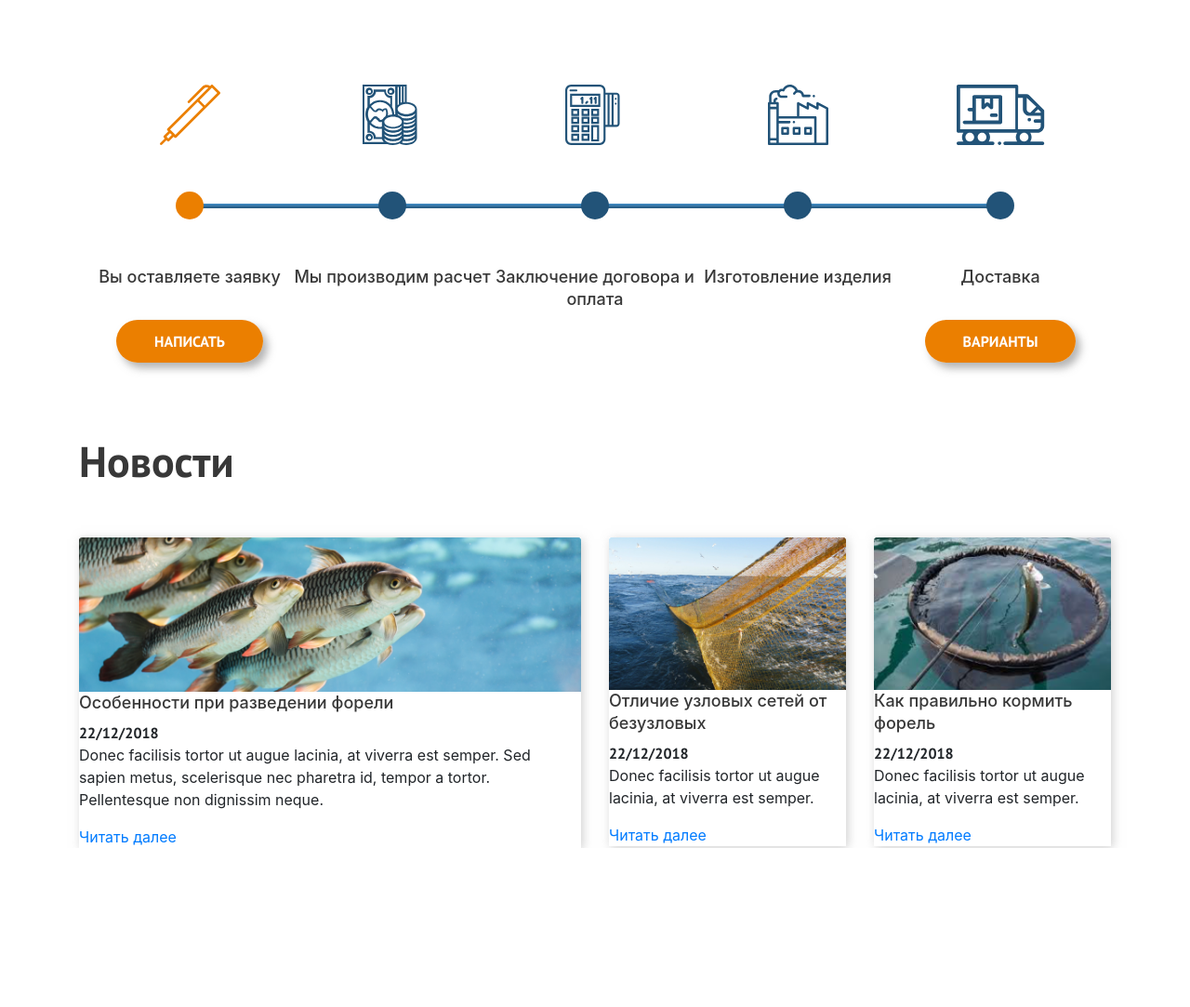
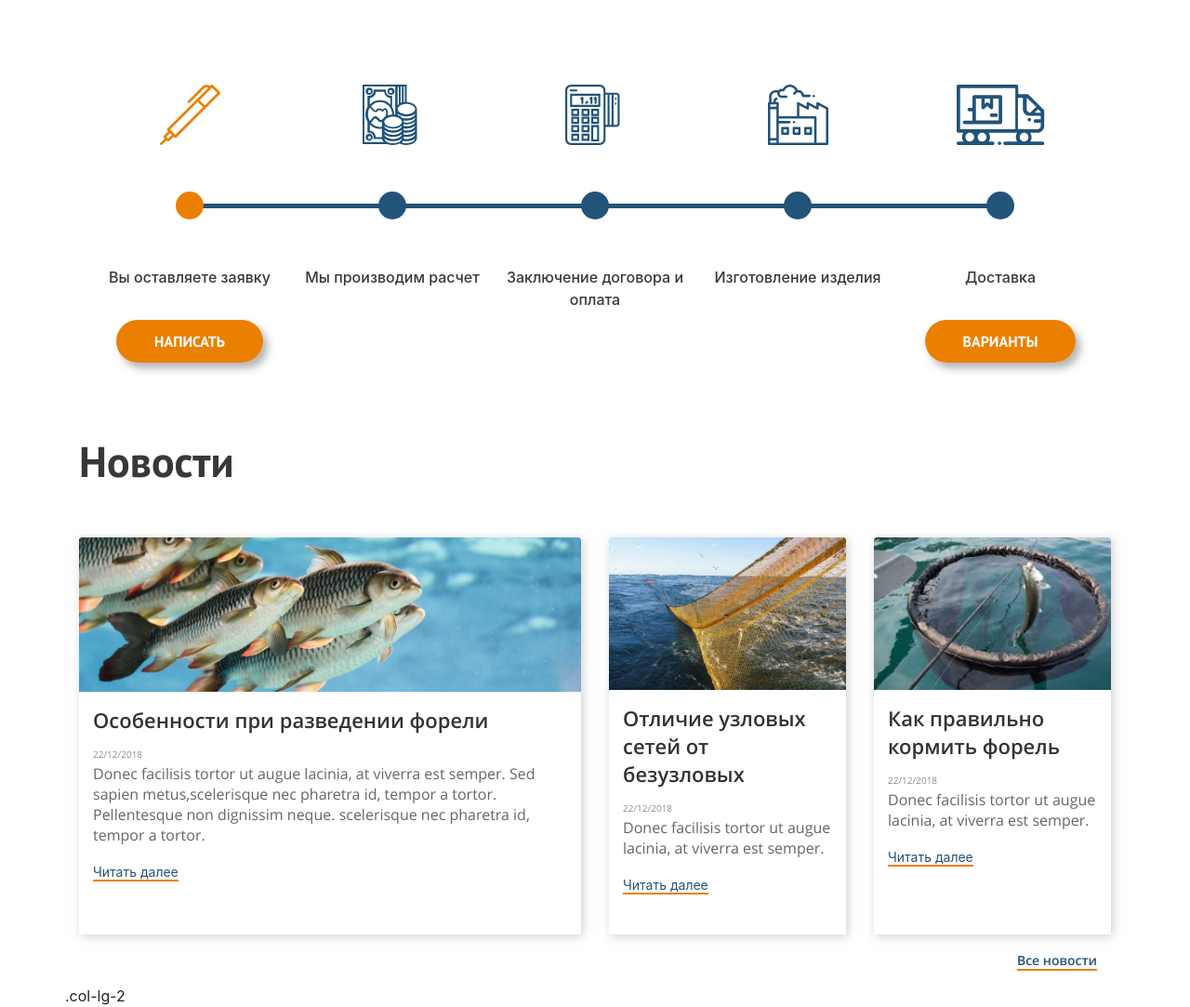
Before and after one commit to solovjevrv/kasimov-wp, a PHP site: page / in a window 1280 px wide. Shown: the part 2670-3753 px from the top of the page at 93% size. Before the commit the page ends 3582 px from the top, so only its background shows below. Run offline with PHP 8.4, Linux system fonts and the light colour scheme.

Commit message:
работа над news и contacts

```diff
--- a/css/main.css
+++ b/css/main.css
@@ -342,11 +342,12 @@ iframe {
 }
 
 .svg-block h5 {
+  font-size: 16px;
   margin-bottom: 45px;
 }
 
 .svg-block path {
-  transition: 0.3s;
+  transition: 0.6s;
 }
 
 .icon-circles {
@@ -362,13 +363,13 @@ iframe {
 
 .line {
   position: absolute;
-  background:linear-gradient(180deg, #4DA0DF -30%, #225378 102%);
+  background:#225378;
   height: 5px;
   width: 100%;
   top: 128px;
   left: 55%;
   z-index: -1;
-  transition: 0.4s;
+  transition: 0.6s;
 }
 
 .circle-1 {
@@ -377,7 +378,7 @@ iframe {
   background: #EB7F00;
   border-radius: 50%;
   z-index: 99;
-  transition: 0.4s;
+  transition: 0.6s;
 
 }
 .circle-2 {
@@ -386,7 +387,7 @@ iframe {
   background: #225378;
   border-radius: 50%;
   z-index: 99;
-  transition: 0.4s;
+  transition: 0.6s;
 
 }
 .circle-3 {
@@ -395,7 +396,7 @@ iframe {
   background: #225378;
   border-radius: 50%;
   z-index: 99;
-  transition: 0.4s;
+  transition: 0.6s;
 
 }
 .circle-4 {
@@ -404,7 +405,7 @@ iframe {
   background: #225378;
   border-radius: 50%;
   z-index: 99;
-  transition: 0.4s;
+  transition: 0.6s;
 
 }
 .circle-5 {
@@ -413,7 +414,7 @@ iframe {
   background: #225378;
   border-radius: 50%;
   z-index: 99;
-  transition: 0.4s;
+  transition: 0.6s;
 
 }
 
@@ -433,6 +434,52 @@ iframe {
 }
 
 .new-prev {
+  height: 427px;
   box-shadow: 2px 2px 10px rgba(162, 162, 162, 0.5);
 
 }
+
+.new-prev-content {
+  padding: 15px;
+}
+
+.post-title{
+  font-family: "Open_Sans_SemiBold";
+  font-size: 22px;
+  line-height: 30px;
+  color: #333333;
+}
+
+.post-data {
+  font-family: "Open_Sans_Regular";
+  font-size: 10px;
+  line-height: 14px;
+  color: #8B8B8B;
+}
+
+.post-text {
+  font-family: "Open_Sans_Regular";
+  font-size: 16px;
+  line-height: 22px;
+  color: #666666;
+}
+
+.post-button {
+  font-size: 14px;
+  line-height: 19px;
+  color: #225378;
+  border-bottom: 2px solid #EB7F00;
+
+}
+
+.post-button:hover {
+  color: #225378;
+  text-decoration:none;
+  border: none;
+}
+
+.button-all-news {
+  text-align: right;
+  padding: 15px;
+  font-family: "Open_Sans_SemiBold";
+}
--- a/index.html
+++ b/index.html
@@ -302,31 +302,49 @@
         <div class="col-lg-6">
           <div class="new-prev">
             <img src="img/new1.png" alt="Новость">
-            <h5 class="post-title">Особенности при разведении форели</h5>
+            <div class="new-prev-content">
+              <h5 class="post-title">Особенности при разведении форели</h5>
             <span class="post-data">22/12/2018</span>
-            <p class="post-text">Donec facilisis tortor ut augue lacinia, at viverra est semper. Sed sapien metus,
-              scelerisque nec pharetra id, tempor a tortor. Pellentesque non dignissim neque. </p>
+            <p class="post-text">Donec facilisis tortor ut augue lacinia, at viverra est semper. Sed sapien metus,scelerisque nec pharetra id, tempor a tortor. Pellentesque non dignissim neque. scelerisque nec pharetra id, tempor a tortor.</p>
             <a href="#" class="post-button">Читать далее</a>
+            </div>
           </div>
         </div>
         <div class="col-lg-3">
             <div class="new-prev">
               <img src="img/new2.png" alt="Новость">
-              <h5 class="post-title">Отличие узловых сетей от безузловых</h5>
+              <div class="new-prev-content">
+                <h5 class="post-title">Отличие узловых сетей от безузловых</h5>
               <span class="post-data">22/12/2018</span>
               <p class="post-text">Donec facilisis tortor ut augue lacinia, at viverra est semper. </p>
               <a href="#" class="post-button">Читать далее</a>
+              </div>
             </div>
           </div>
           <div class="col-lg-3">
             <div class="new-prev">
               <img src="img/new3.png" alt="Новость">
-              <h5 class="post-title">Как правильно кормить форель</h5>
+              <div class="new-prev-content">
+                <h5 class="post-title">Как правильно кормить форель</h5>
               <span class="post-data">22/12/2018</span>
               <p class="post-text">Donec facilisis tortor ut augue lacinia, at viverra est semper. </p>
               <a href="#" class="post-button">Читать далее</a>
+              </div>
             </div>
         </div>
+      </div>
+      <div class="button-all-news">
+        <a href="#" class="post-button">Все новости</a>
+      </div>
+    </div>
+  </section>
+
+   <!-- < ---------- CONTACTS ---------- > -->
+
+  <section class="contacts">
+    <div class="container">
+      <div class="row">
+        .col-lg-2
       </div>
     </div>
   </section>
```
